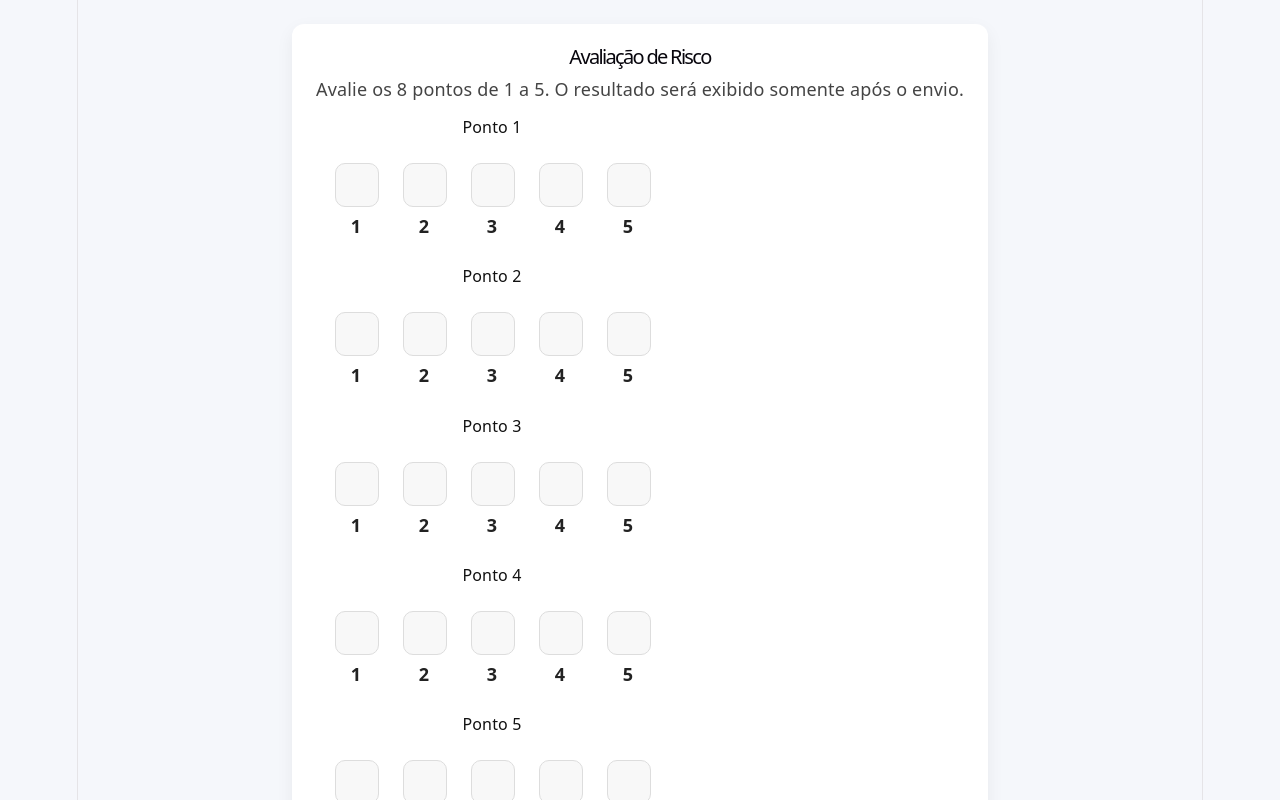
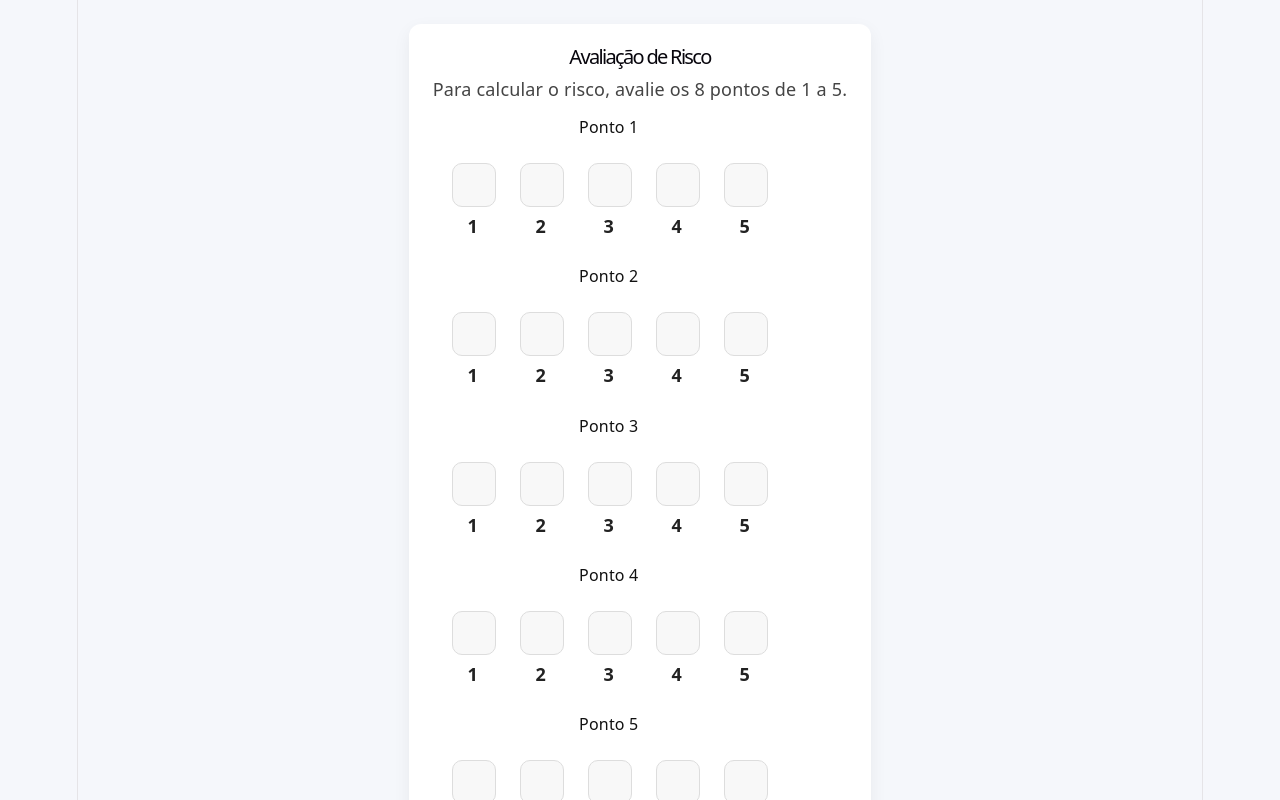
Before and after one commit to iaribeiro/test1, a React (Vite) app: page / in a window 1280 px wide. Shown: the top 800 px of the page. Built offline with nearby package versions, Linux system fonts and the light colour scheme.

Commit message:
Update risk description text in RiskForm component

```diff
--- a/src/RiskForm.jsx
+++ b/src/RiskForm.jsx
@@ -56,7 +56,7 @@ export default function RiskForm() {
   return (
     <div className="risk-form">
       <h1 className="risk-title">Avaliação de Risco</h1>
-      <p className="risk-desc">Avalie os 8 pontos de 1 a 5. O resultado será exibido somente após o envio.</p>
+      <p className="risk-desc">Para calcular o risco, avalie os 8 pontos de 1 a 5.</p>
 
         <form onSubmit={onSubmit}>
             <div className="risk-grid">
```
